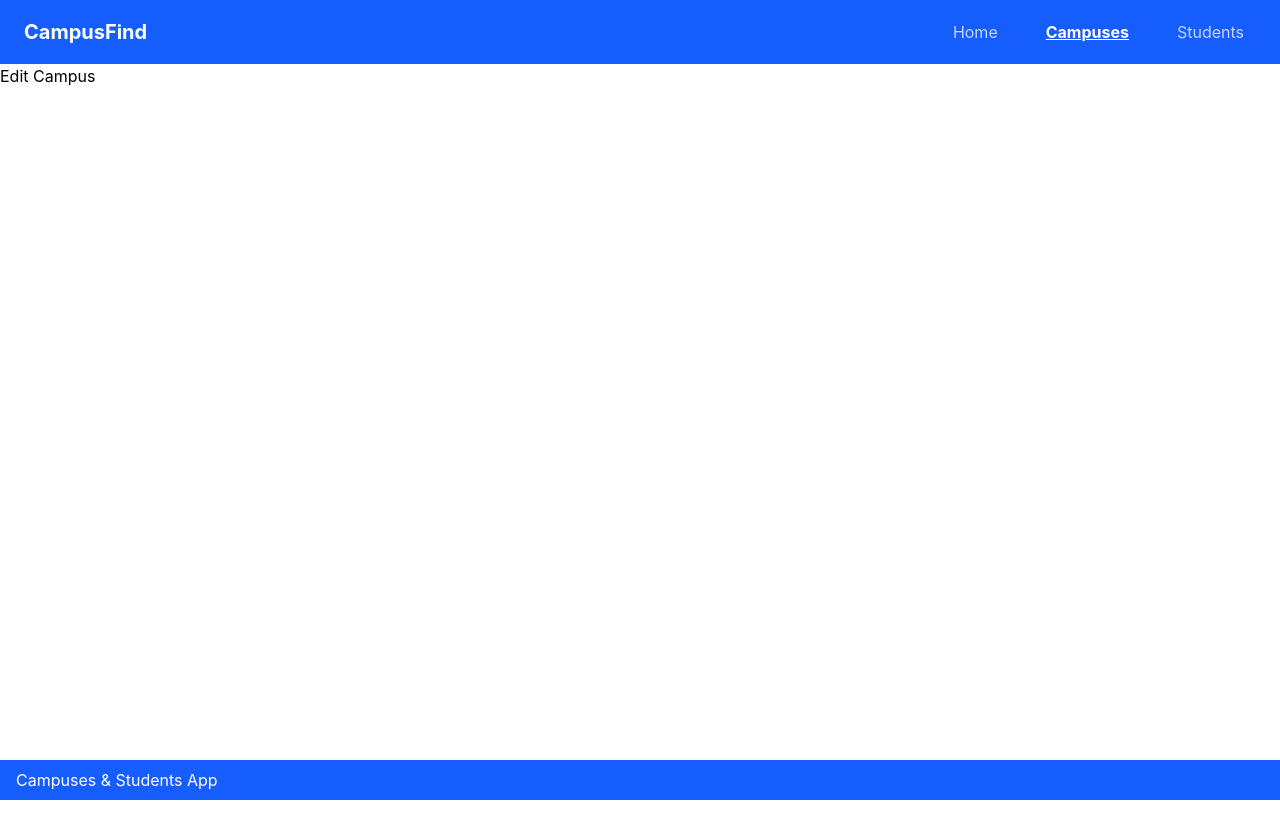
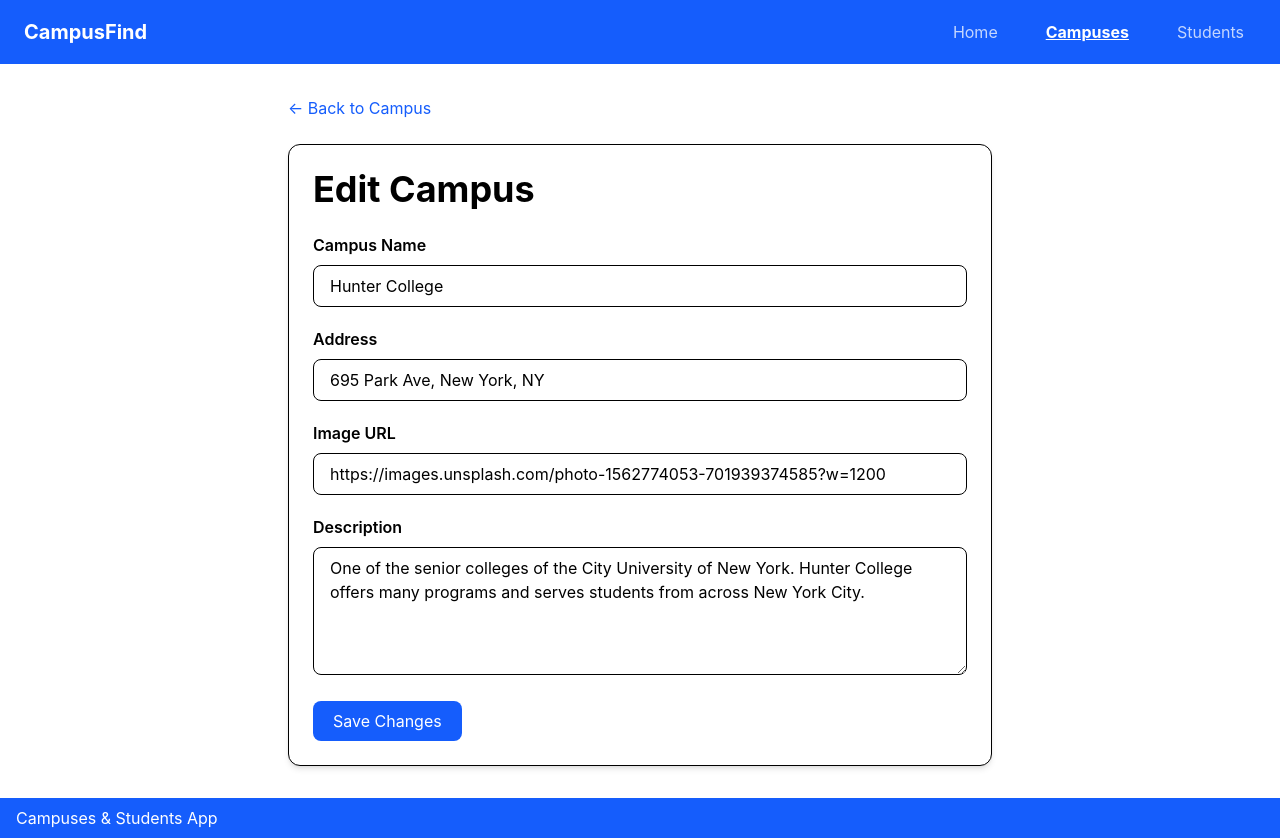
Before and after one commit to Mattstov/Final-Project-CSCI395, a React (Vite) app in the folder campuses-client/: page /campuses/1/edit in a window 1280 px wide. Before the commit the page ends 800 px from the top, so only its background shows below. Built offline with nearby package versions, Linux system fonts and the light colour scheme.

Commit message:
Build campus frontend pages

```diff
--- a/campuses-client/src/pages/AddCampus.tsx
+++ b/campuses-client/src/pages/AddCampus.tsx
@@ -1,3 +1,65 @@
+import { Link } from "react-router-dom";
+
 export default function AddCampus() {
-  return <h1>Add Campus</h1>;
+  return (
+    <div className="max-w-3xl mx-auto p-8">
+      <Link
+        to="/campuses"
+        className="text-blue-600 hover:underline inline-block mb-6"
+      >
+        ← Back to All Campuses
+      </Link>
+
+      <div className="bg-white border rounded-xl shadow-md p-6">
+        <h1 className="text-4xl font-bold mb-6">Add Campus</h1>
+
+        <form className="space-y-5">
+          <div>
+            <label className="block font-semibold mb-2">Campus Name</label>
+            <input
+              type="text"
+              placeholder="Example: Hunter College"
+              className="w-full border rounded-lg px-4 py-2"
+            />
+          </div>
+
+          <div>
+            <label className="block font-semibold mb-2">Address</label>
+            <input
+              type="text"
+              placeholder="Example: 695 Park Ave, New York, NY"
+              className="w-full border rounded-lg px-4 py-2"
+            />
+          </div>
+
+          <div>
+            <label className="block font-semibold mb-2">Image URL</label>
+            <input
+              type="url"
+              placeholder="https://example.com/campus.jpg"
+              className="w-full border rounded-lg px-4 py-2"
+            />
+            <p className="text-sm text-gray-500 mt-1">
+              Optional. A default image will be used if this is left blank.
+            </p>
+          </div>
+
+          <div>
+            <label className="block font-semibold mb-2">Description</label>
+            <textarea
+              placeholder="Write a short campus description..."
+              className="w-full border rounded-lg px-4 py-2 min-h-32"
+            />
+          </div>
+
+          <button
+            type="submit"
+            className="bg-blue-600 text-white px-5 py-2 rounded-lg hover:bg-blue-700"
+          >
+            Create Campus
+          </button>
+        </form>
+      </div>
+    </div>
+  );
 }
--- a/campuses-client/src/pages/AllCampuses.tsx
+++ b/campuses-client/src/pages/AllCampuses.tsx
@@ -1,3 +1,45 @@
+import { Link } from "react-router-dom";
+
 export default function AllCampuses() {
-  return <h1>All Campuses</h1>
+  return (
+    <div className="max-w-6xl mx-auto p-8">
+      <div className="flex justify-between items-center mb-8">
+        <h1 className="text-4xl font-bold">All Campuses</h1>
+
+        <Link
+          to="/campuses/new"
+          className="bg-blue-600 text-white px-5 py-2 rounded-lg hover:bg-blue-700"
+        >
+          Add Campus
+        </Link>
+      </div>
+
+      <div className="grid md:grid-cols-2 lg:grid-cols-3 gap-6">
+        <div className="border rounded-xl shadow-md overflow-hidden bg-white">
+          <img
+            src="https://images.unsplash.com/photo-1562774053-701939374585?w=800"
+            alt="Hunter College"
+            className="w-full h-48 object-cover"
+          />
+
+          <div className="p-4">
+            <h2 className="text-2xl font-semibold mb-2">Hunter College</h2>
+
+            <p className="text-gray-600">695 Park Ave, New York, NY</p>
+
+            <p className="mt-3 text-sm">
+              One of the senior colleges of the City University of New York.
+            </p>
+
+            <Link
+              to="/campuses/1"
+              className="inline-block mt-5 bg-blue-600 text-white px-4 py-2 rounded hover:bg-blue-700"
+            >
+              View Campus
+            </Link>
+          </div>
+        </div>
+      </div>
+    </div>
+  );
 }
--- a/campuses-client/src/pages/EditCampus.tsx
+++ b/campuses-client/src/pages/EditCampus.tsx
@@ -1,3 +1,62 @@
+import { Link } from "react-router-dom";
+
 export default function EditCampus() {
-  return <h1>Edit Campus</h1>;
+  return (
+    <div className="max-w-3xl mx-auto p-8">
+      <Link
+        to="/campuses/1"
+        className="text-blue-600 hover:underline inline-block mb-6"
+      >
+        ← Back to Campus
+      </Link>
+
+      <div className="bg-white border rounded-xl shadow-md p-6">
+        <h1 className="text-4xl font-bold mb-6">Edit Campus</h1>
+
+        <form className="space-y-5">
+          <div>
+            <label className="block font-semibold mb-2">Campus Name</label>
+            <input
+              type="text"
+              defaultValue="Hunter College"
+              className="w-full border rounded-lg px-4 py-2"
+            />
+          </div>
+
+          <div>
+            <label className="block font-semibold mb-2">Address</label>
+            <input
+              type="text"
+              defaultValue="695 Park Ave, New York, NY"
+              className="w-full border rounded-lg px-4 py-2"
+            />
+          </div>
+
+          <div>
+            <label className="block font-semibold mb-2">Image URL</label>
+            <input
+              type="url"
+              defaultValue="https://images.unsplash.com/photo-1562774053-701939374585?w=1200"
+              className="w-full border rounded-lg px-4 py-2"
+            />
+          </div>
+
+          <div>
+            <label className="block font-semibold mb-2">Description</label>
+            <textarea
+              defaultValue="One of the senior colleges of the City University of New York. Hunter College offers many programs and serves students from across New York City."
+              className="w-full border rounded-lg px-4 py-2 min-h-32"
+            />
+          </div>
+
+          <button
+            type="submit"
+            className="bg-blue-600 text-white px-5 py-2 rounded-lg hover:bg-blue-700"
+          >
+            Save Changes
+          </button>
+        </form>
+      </div>
+    </div>
+  );
 }
--- a/campuses-client/src/pages/SingleCampus.tsx
+++ b/campuses-client/src/pages/SingleCampus.tsx
@@ -1,3 +1,81 @@
+import { Link } from "react-router-dom";
+
 export default function SingleCampus() {
-  return <h1>Single Campus</h1>;
+  return (
+    <div className="max-w-5xl mx-auto p-8">
+      <Link
+        to="/campuses"
+        className="text-blue-600 hover:underline inline-block mb-6"
+      >
+        ← Back to All Campuses
+      </Link>
+
+      <div className="bg-white border rounded-xl shadow-md overflow-hidden">
+        <img
+          src="https://images.unsplash.com/photo-1562774053-701939374585?w=1200"
+          alt="Hunter College"
+          className="w-full h-72 object-cover"
+        />
+
+        <div className="p-6">
+          <div className="flex justify-between items-start gap-4 mb-6">
+            <div>
+              <h1 className="text-4xl font-bold mb-2">Hunter College</h1>
+              <p className="text-gray-600">695 Park Ave, New York, NY</p>
+            </div>
+
+            <div className="flex gap-3">
+              <Link
+                to="/campuses/1/edit"
+                className="bg-blue-600 text-white px-4 py-2 rounded hover:bg-blue-700"
+              >
+                Edit Campus
+              </Link>
+
+              <button className="bg-red-600 text-white px-4 py-2 rounded hover:bg-red-700">
+                Delete Campus
+              </button>
+            </div>
+          </div>
+
+          <section className="mb-8">
+            <h2 className="text-2xl font-semibold mb-2">Description</h2>
+            <p>
+              One of the senior colleges of the City University of New York.
+              Hunter College offers many programs and serves students from
+              across New York City.
+            </p>
+          </section>
+
+          <section>
+            <h2 className="text-2xl font-semibold mb-4">Enrolled Students</h2>
+
+            <div className="space-y-3">
+              <div className="border rounded-lg p-4 flex justify-between items-center">
+                <div>
+                  <h3 className="font-semibold">John Smith</h3>
+                  <p className="text-gray-600 text-sm">john.smith@email.com</p>
+                </div>
+
+                <button className="text-red-600 hover:underline">
+                  Remove from campus
+                </button>
+              </div>
+
+              <div className="border rounded-lg p-4 flex justify-between items-center">
+                <div>
+                  <h3 className="font-semibold">Jane Doe</h3>
+                  <p className="text-gray-600 text-sm">jane.doe@email.com</p>
+                </div>
+
+                <button className="text-red-600 hover:underline">
+                  Remove from campus
+                </button>
+              </div>
+            </div>
+          </section>
+        </div>
+      </div>
+    </div>
+  );
 }
```
Also changed, not shown: campuses-client/src/App.tsx (line endings or trailing spaces).
